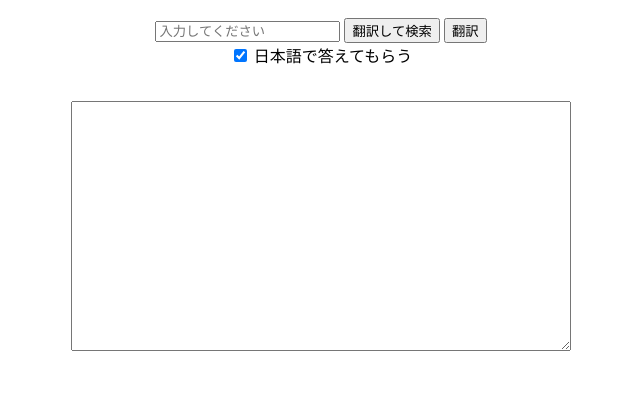
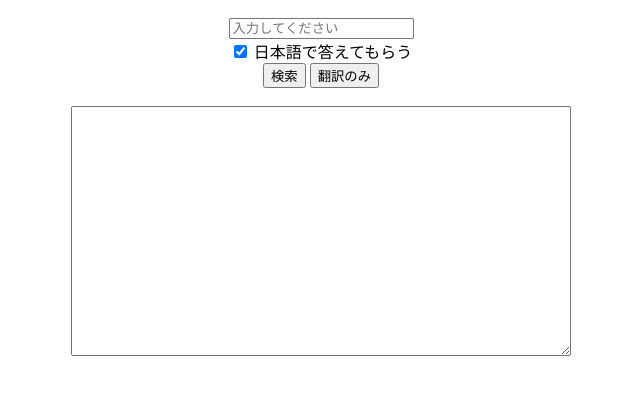
Before and after one commit to ishiyamatokimune/perplexity-jp, a plain HTML site: page index.html in a window 1280 px wide. Shown: the part 57-452 px from the top of the page, without its empty margins (319-959 px from the left). Drawn offline with Linux system fonts and the light colour scheme.

Commit message:
change layout

```diff
--- a/index.html
+++ b/index.html
@@ -51,17 +51,18 @@
     <h1>日本語でPerplexity.ai</h1>
 </header>
 
-<form onsubmit="output(); return false;">
+<div>
+    <label for="entext"></label>
     <input type="text" id="entext" placeholder="入力してください"/>
-    <input type="button" value="翻訳して検索" onclick="output(true)"/>
-    <input type="button" value="翻訳" onclick="output(false)"/>
     <br>
     <input type="checkbox" id="switch_jp" value="日本語で" checked="checked">
     <label for="switch_jp">日本語で答えてもらう</label>
-
-</form>
+    <br>
+    <input type="button" value="検索" onclick="output(true)"/>
+    <input type="button" value="翻訳のみ" onclick="output(false)"/>
+</div>
 
 <br>
-<textarea id="jatext"></textarea>
+<label for="jatext"></label><textarea id="jatext"></textarea>
 </body>
 </html>
```
